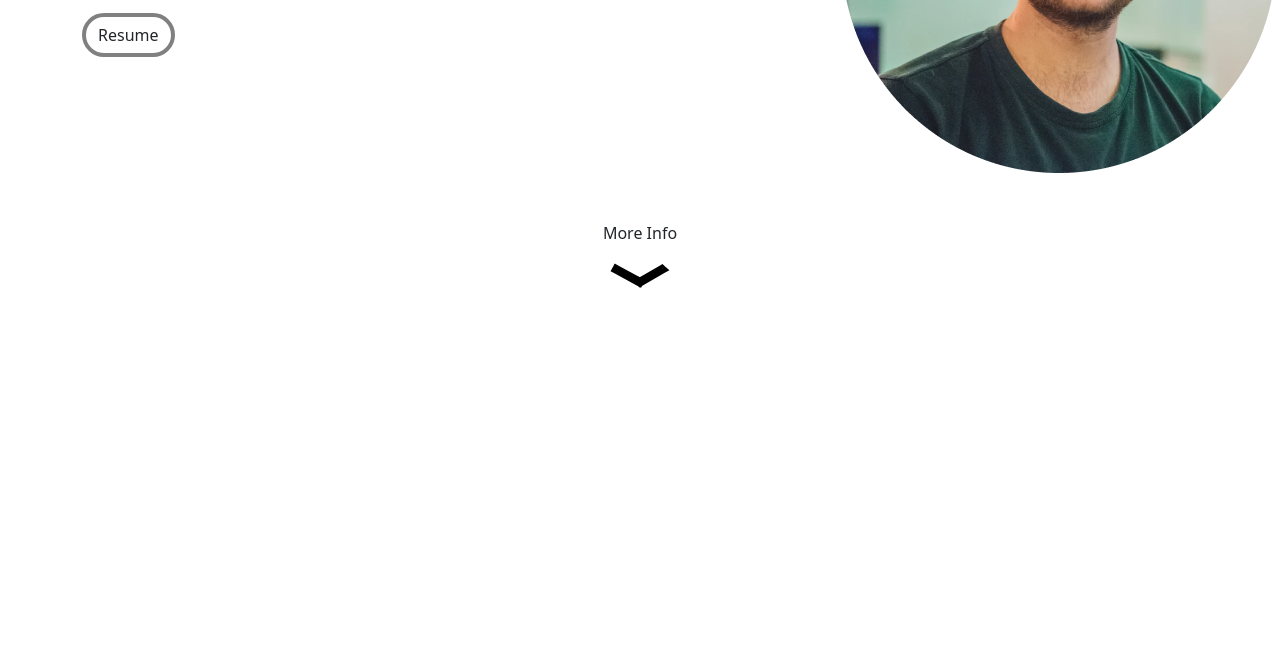
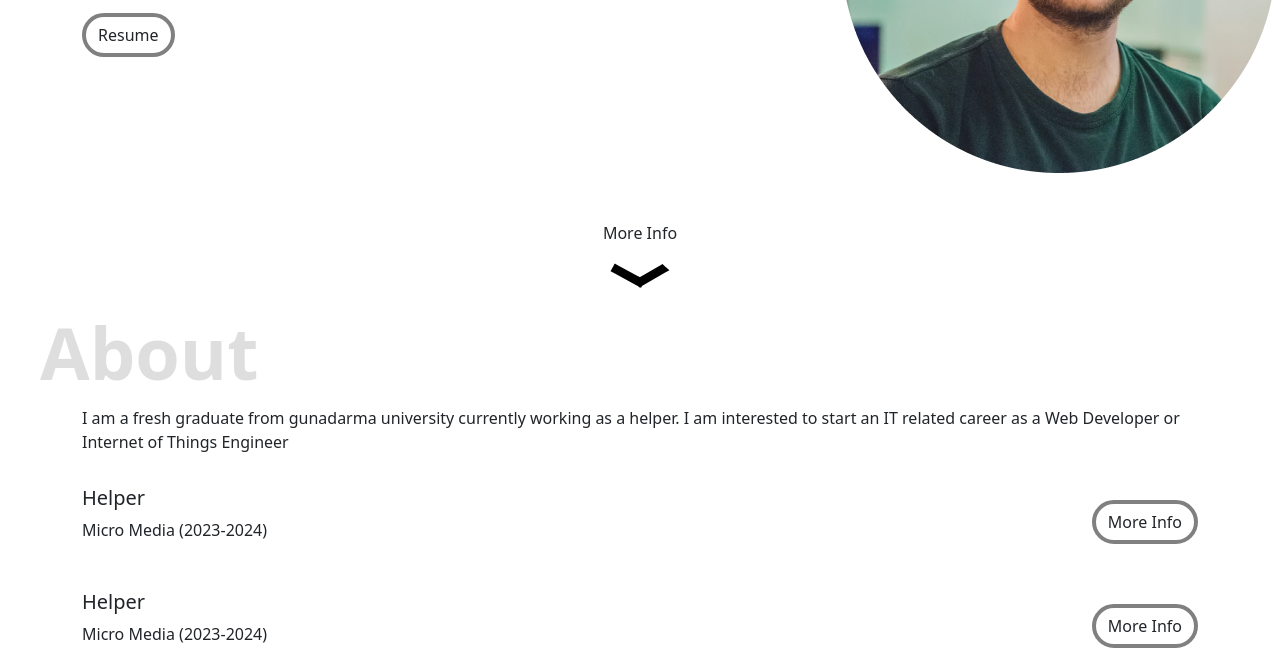
Before and after one commit to BangYos002/Portofolio-V1, a plain HTML site: page index.html in a window 1280 px wide. Shown: the part 457-1119 px from the top of the page. Before the commit the page ends 800 px from the top, so only its background shows below. Drawn offline with nearby package versions, Linux system fonts and the light colour scheme.

Commit message:
add about

```diff
--- a/index.html
+++ b/index.html
@@ -55,5 +55,31 @@
           <img id="arrow" class="mt-2" src="images/arrow.svg" alt="arrow icon">
        </div>
     </section>
+
+    <section id="about" class="about container">
+        <p>I am a fresh graduate from gunadarma university currently working as a helper. I am interested to start an IT related career as a Web Developer or Internet of Things Engineer</p>
+        <div class="about-exp">
+            <div class="about-exp-item">
+              <div class="about-exp-item-header">
+                <div>
+                  <h5>Helper</h5>
+                  <p>Micro Media (2023-2024)</p>
+                </div>
+              <button class="btn button" onclick="toggleDetail(event)">More Info</button>
+              </div>
+              <p class="about-exp-item-detail">lore</p>
+            </div>
+            <div class="about-exp-item">
+              <div class="about-exp-item-header">
+                <div>
+                  <h5>Helper</h5>
+                  <p>Micro Media (2023-2024)</p>
+                </div>
+              <button class="btn button" onclick="toggleDetail(event)">More Info</button>
+              </div>
+              <p class="about-exp-item-detail">lore</p>
+            </div>
+        </div>
+    </section>
 </body>
 </html>
--- a/main.js
+++ b/main.js
@@ -0,0 +1,17 @@
+function toggleDetail(e) {
+    const target = $(e.target)
+
+    if($(target).hasClass("active")) {
+        $(target).html("More Info").removeClass("active")
+    } else {
+        $(target).html("Less Info").addClass("active")
+    }
+
+
+    const item = $(target).parents(".about-exp-item")
+    const detail = $(item).children(".about-exp-item-detail")
+
+    $(detail).slideToggle()
+
+
+}
--- a/style.css
+++ b/style.css
@@ -1,5 +1,18 @@
 section {
     padding-top: 128px;
+    position: relative;
+}
+
+section::before {
+    z-index: -1;
+    content: '';
+    font-size: 72px;
+    color: gray;
+    opacity: 0.25;
+    position: absolute;
+    font-weight: 700;
+    top: 20px;
+    left: -30px;
 }
 
 .btn {
@@ -7,7 +20,7 @@ section {
     border-radius: 24px;
 }
 
-.btn:hover {
+.btn.button:hover, .btn.button.active {
     border: 4px solid black;
     background-color: black;
     color: aliceblue;
@@ -30,6 +43,24 @@ section {
     animation: 2s upDown infinite;
 }
 
+.about::before {
+    content: 'About';
+}
+
+.about-exp-item {
+    margin-top: 32px;
+}
+
+.about-exp-item-header {
+    display: flex;
+    align-items: center;
+    justify-content: space-between;
+}
+
+.about-exp-item-detail {
+    display: none;
+}
+
 @keyframes upDown {
     0% {
         transform: translateY(0);
```
